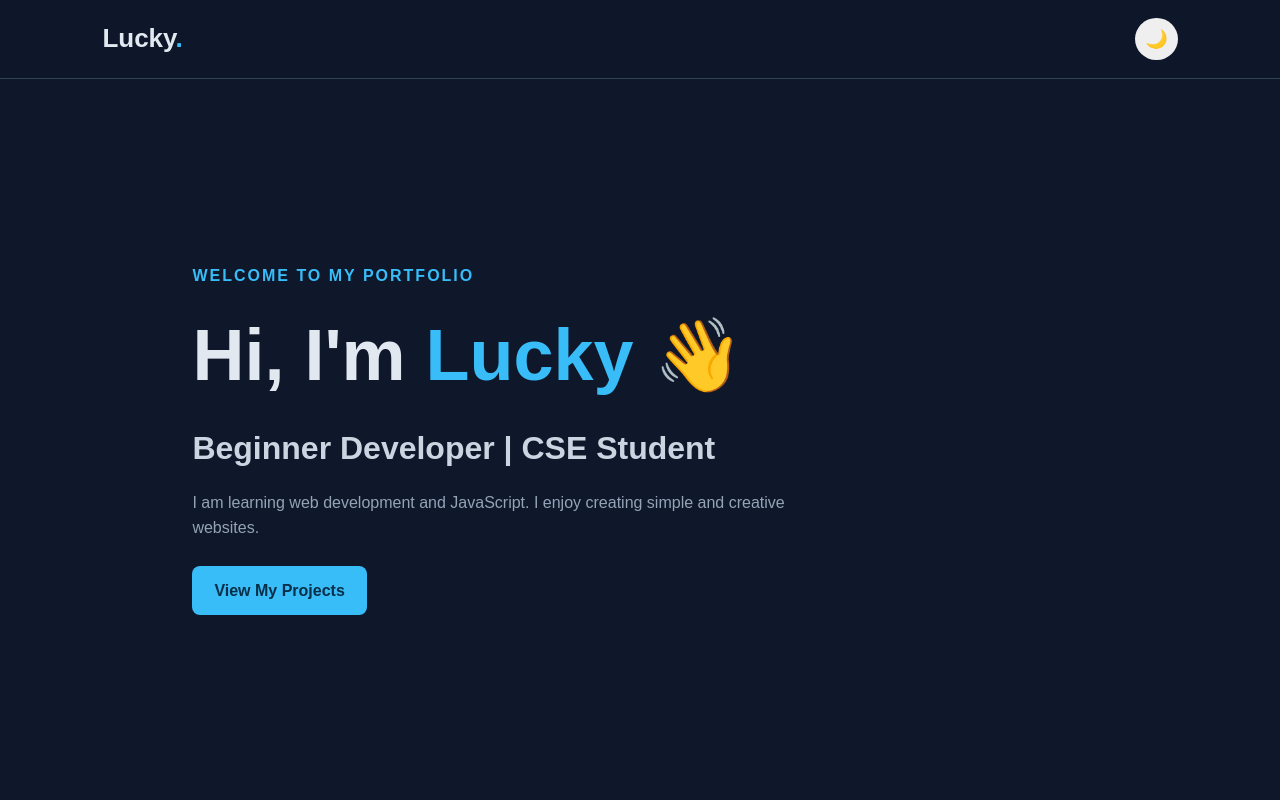
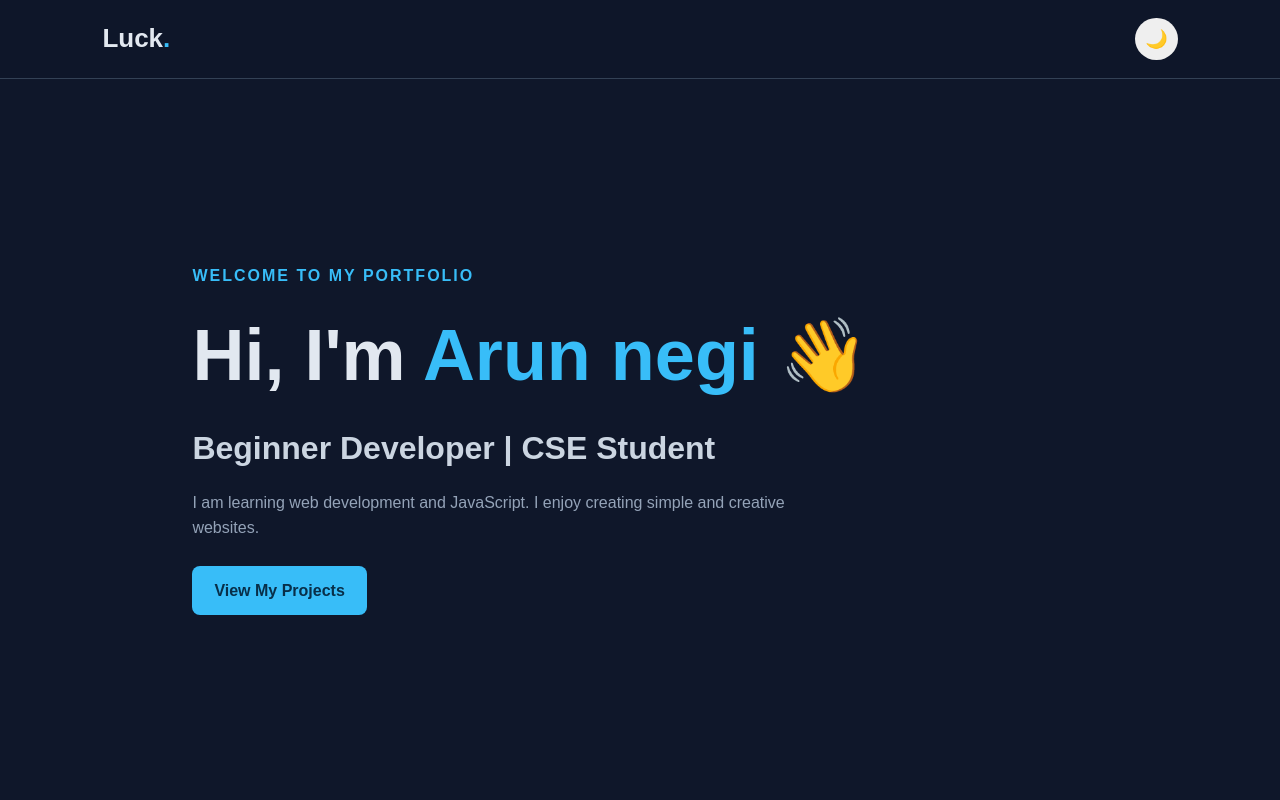
Before and after one commit to anegi5353-cyber/First-github, a plain HTML site: page index.html in a window 1280 px wide. Shown: the top 800 px of the page. Drawn offline with Linux system fonts and the light colour scheme.

Commit message:
Update index.html

```diff
--- a/index.html
+++ b/index.html
@@ -3,14 +3,14 @@
 <head>
     <meta charset="UTF-8">
     <meta name="viewport" content="width=device-width, initial-scale=1.0">
-    <title>Lucky | Personal Portfolio</title>
+    <title> Arun negi| Personal Portfolio</title>
     <link rel="stylesheet" href="style.css">
 </head>
 <body>
 
     <header>
         <nav class="navbar">
-            <h2 class="logo">Lucky<span>.</span></h2>
+            <h2 class="logo">Luck<span>.</span></h2>
             <button id="themeBtn" onclick="toggleTheme()">🌙</button>
         </nav>
     </header>
@@ -18,7 +18,7 @@
     <main>
         <section id="home" class="hero">
             <p class="tag">WELCOME TO MY PORTFOLIO</p>
-            <h1>Hi, I'm <span>Lucky</span> 👋</h1>
+            <h1>Hi, I'm <span>Arun negi</span> 👋</h1>
             <h2>Beginner Developer | CSE Student</h2>
             <p>I am learning web development and JavaScript. I enjoy creating simple and creative websites.</p>
             <a href="#projects" class="btn">View My Projects</a>
@@ -76,7 +76,7 @@
     </main>
 
     <footer>
-        <p>© 2026 Lucky | Made with HTML, CSS & JavaScript ❤️</p>
+        <p>© 2026 Arun negi| Made with HTML, CSS & JavaScript ❤️</p>
     </footer>
 
     <script src="script.js"></script>
```
